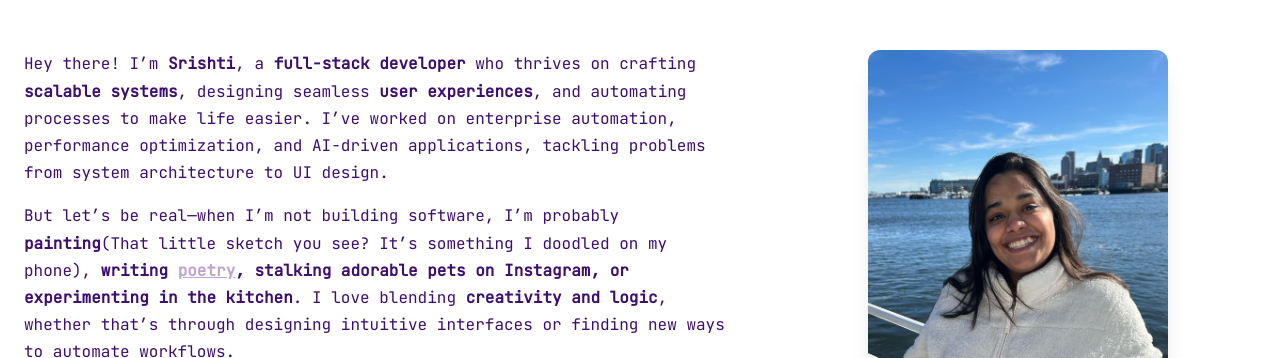
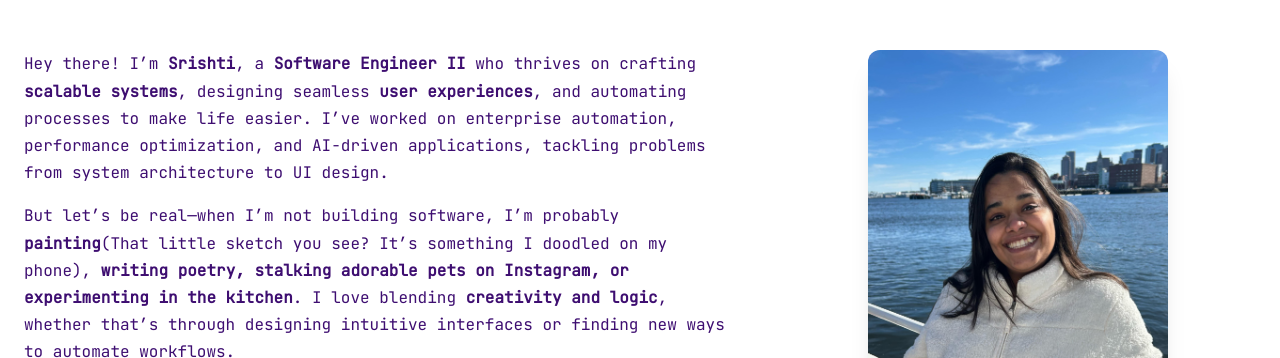
Before and after one commit to srishtirai/portfolio, a Next.js app: page /about in a window 1280 px wide. Shown: the part 222-580 px from the top of the page. Built offline with nearby package versions, Linux system fonts and the light colour scheme; a web font is replaced by a local one.

Commit message:
Update About copy and remove poetry link

```diff
--- a/src/app/about/page.tsx
+++ b/src/app/about/page.tsx
@@ -1,5 +1,4 @@
 import Image from "next/image";
-import Link from "next/link";
 
 export default function About() {
   return (
@@ -10,17 +9,13 @@ export default function About() {
       <div className="flex flex-col-reverse sm:flex-row items-center sm:items-start sm:space-x-10">
         <div className="sm:w-3/5 text-primary">
           <p className="hidden sm:block mb-4">
-            Hey there! I’m <strong>Srishti</strong>, a <strong>full-stack developer</strong> who thrives on crafting <strong>scalable systems</strong>, designing seamless <strong>user experiences</strong>, and automating processes to make life easier.
+            Hey there! I’m <strong>Srishti</strong>, a <strong>Software Engineer II</strong> who thrives on crafting <strong>scalable systems</strong>, designing seamless <strong>user experiences</strong>, and automating processes to make life easier.
             I’ve worked on enterprise automation, performance optimization, and AI-driven applications, tackling problems from system architecture to UI design.
           </p>
 
           <p className="hidden sm:block mb-4">
             But let’s be real—when I’m not building software, I’m probably <strong>painting</strong>(That little sketch you see? It’s something I doodled on my phone), <strong>writing {" "}
-              <Link
-              href="https://www.yourquote.in/srishti-c-rai-m1oj/quotes"
-              target="_blank"
-              className="text-accent underline hover:text-hover transition-colors duration-300"
-            >poetry</Link>, stalking adorable pets on Instagram, or experimenting in the kitchen</strong>.
+              poetry, stalking adorable pets on Instagram, or experimenting in the kitchen</strong>.
             I love blending <strong>creativity and logic</strong>, whether that’s through designing intuitive interfaces or finding new ways to automate workflows.
           </p>
 
```
